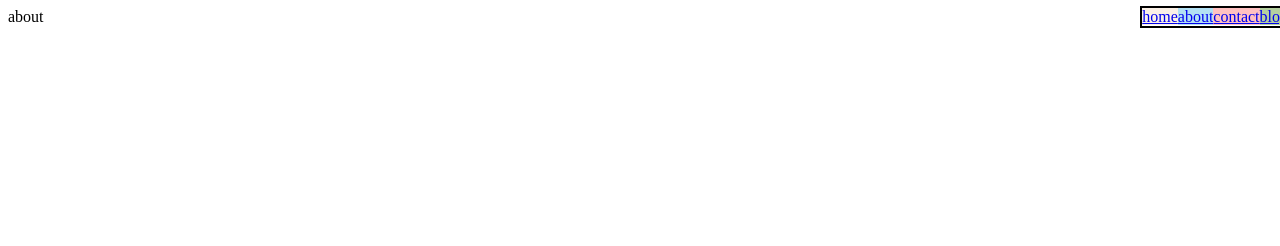
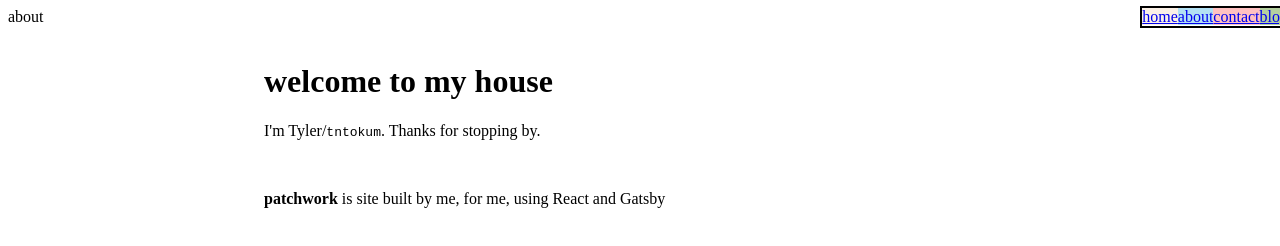
Before and after one commit to drayneman/drayneman.github.io, a Gatsby site: page /about in a window 1280 px wide. Built offline with nearby package versions, Linux system fonts and the light colour scheme; Gatsby itself is replaced by a stand-in of ours.

Commit message:
Some page Content updates

```diff
--- a/src/components/content.module.css
+++ b/src/components/content.module.css
@@ -3,7 +3,6 @@
     background-color: inherit;
     justify-content: space-between;
     flex-wrap: wrap;
-    font-family: IBM Plex Sans Regular;
 }
 
 .content {
--- a/src/pages/about.js
+++ b/src/pages/about.js
@@ -11,7 +11,16 @@ class About extends React.Component {
     return (
       <ContentLayout page='about' color={COLORS.c1}>
         <Content>
-
+          <h1>welcome to my house</h1>
+          <p>
+            I'm Tyler/<code>tntokum</code>. Thanks for stopping by.
+          </p>
+          <br/>
+          <p>
+            <p>
+              <code style={{fontFamily: 'IBM Plex Sans Thin', fontSize: '1rem', fontWeight: 'bold'}}>patchwork</code> is site built by me, for me, using React and Gatsby
+            </p>
+          </p>
         </Content>
       </ContentLayout>
     )
--- a/src/pages/blog.js
+++ b/src/pages/blog.js
@@ -9,8 +9,8 @@ class Blog extends React.Component {
     return (
       <ContentLayout page='blog' color={COLORS.c3}>
         <Content>
-          <h1>Blog</h1>
-          <p>Patchwork is a site created by Tyler Tokumoto.</p>
+          <h1>when I grow up, I want to be a cog in the machine.</h1>
+          <p>just kidding. ice road trucker is more my calling.</p>
         </Content>
       </ContentLayout>
     )
--- a/src/styles/global.css
+++ b/src/styles/global.css
@@ -1,5 +1,5 @@
 html {
-    font-family: Arial, Helvetica, sans-serif;
+    font-family: IBM Plex Sans Regular;
     overflow-y: scroll;
     box-sizing: border-box;
 
@@ -14,6 +14,11 @@ body {
     background-color: var(--bg);
     color: var(--text);
     border-color: var(--text);
+}
+
+code {
+    font-family: Inconsolata;
+    font-size: 1.15rem;
 }
 
 @font-face {
@@ -35,3 +40,13 @@ body {
     font-family: IBM Plex Sans Condensed Light;
     src: url('../assets/IBMPlexSansCondensed-Light.woff2') format('woff2');
 }
+
+@font-face {
+    font-family: IBM Plex Mono Regular;
+    src: url('../assets/IBMPlexMono-Regular.woff2') format('woff2');
+}
+
+@font-face {
+    font-family: Inconsolata;
+    src: url('../assets/Inconsolata-VariableFont_wdth,wght.woff2') format('woff2');
+}
```
Also changed, not shown: src/assets/IBMPlexMono-Regular.ttf (added), src/assets/IBMPlexMono-Regular.woff2 (added), src/assets/Inconsolata-VariableFont_wdth,wght.ttf (added), src/assets/Inconsolata-VariableFont_wdth,wght.woff2 (added).
